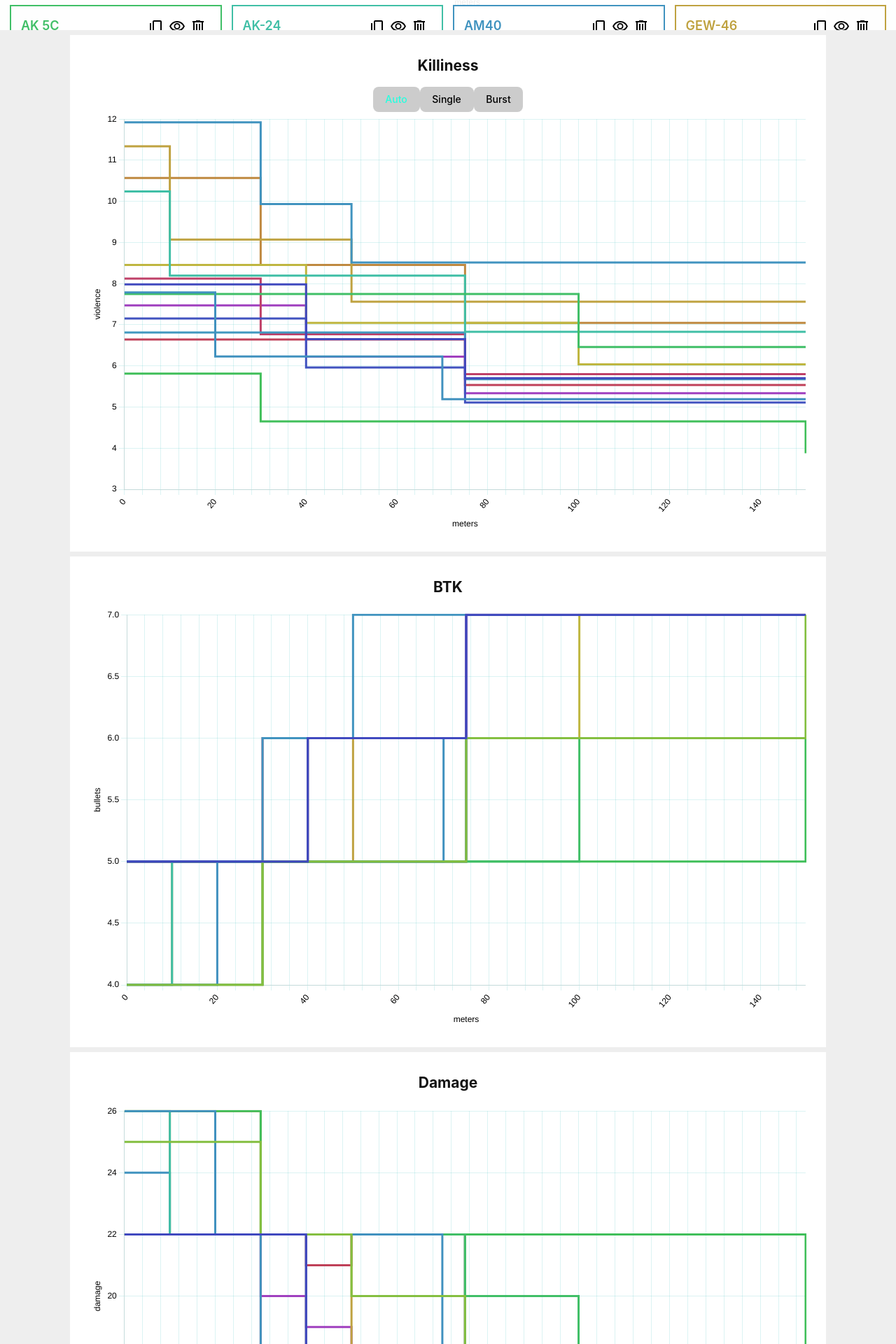
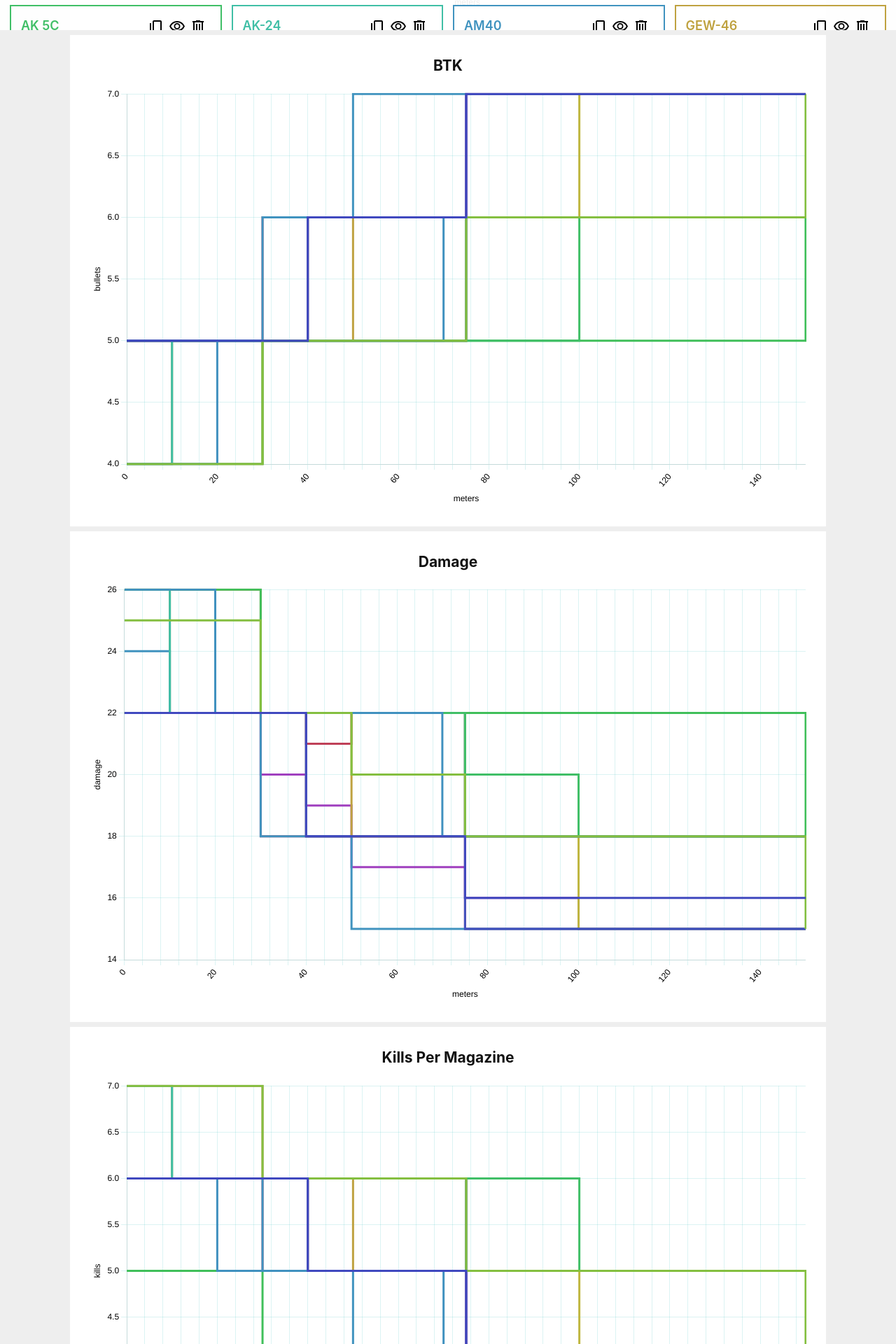
Before and after one commit to keipes/diceplz, a React (Vite) app: page / in a window 1280 px wide. Shown: the part 757-2677 px from the top of the page at 70% size. Built offline with nearby package versions, Linux system fonts and the light colour scheme.

Commit message:
Reorder charts, tooltips

```diff
--- a/src/Components/App.tsx
+++ b/src/Components/App.tsx
@@ -165,17 +165,18 @@ function App() {
                 modifiers={modifiers}
                 title={"TTK"}
               />
-              <KillTempoChart modifiers={modifiers} settings={settings} />
               <BTKChart modifiers={modifiers} settings={settings} />
               <DamageChart modifiers={modifiers} settings={settings} />
+              <KillsPerMagChart
+                settings={settings}
+                modifiers={modifiers}
+              ></KillsPerMagChart>
+              <KillTempoChart modifiers={modifiers} settings={settings} />
               <RPMChart settings={settings} />
               <VelocityChart settings={settings} />
               <ReloadChart settings={settings} />
               <MagazineChart settings={settings} />
-              <KillsPerMagChart
-                settings={settings}
-                modifiers={modifiers}
-              ></KillsPerMagChart>
+
               <div className={"blurb"}>
                 <p>
                   Thanks for checking out my 2042 weapon stats page. All weapon
--- a/src/Components/Charts/BTKChart.tsx
+++ b/src/Components/Charts/BTKChart.tsx
@@ -116,7 +116,7 @@ function BTKChart(props: BTKChartProps) {
         external: tooltipHandler,
         position: "eventXPositioner",
         itemSort: function (a, b) {
-          return (b.raw as number) - (a.raw as number);
+          return (a.raw as number) - (b.raw as number);
         },
         callbacks: {
           label: function (ctx) {
@@ -141,7 +141,7 @@ function BTKChart(props: BTKChartProps) {
         <Line data={chartData} options={options} />
         <CustomTooltip
           setTooltipHandler={setTooltipHandler}
-          invertScaleColors={true}
+          invertScaleColors={false}
         />
       </div>
     </div>
--- a/src/Components/Charts/TTKChart.tsx
+++ b/src/Components/Charts/TTKChart.tsx
@@ -201,7 +201,7 @@ function TTKChart(props: TTKChartProps) {
         external: tooltipHandler,
         position: "eventXPositioner",
         itemSort: function (a, b) {
-          return (b.raw as number) - (a.raw as number);
+          return (a.raw as number) - (b.raw as number);
         },
         callbacks: {
           label: function (ctx) {
@@ -258,7 +258,7 @@ function TTKChart(props: TTKChartProps) {
         <Line data={chartData} options={options} />
         <CustomTooltip
           setTooltipHandler={setTooltipHandler}
-          invertScaleColors={true}
+          invertScaleColors={false}
         />
       </div>
     </div>
```
